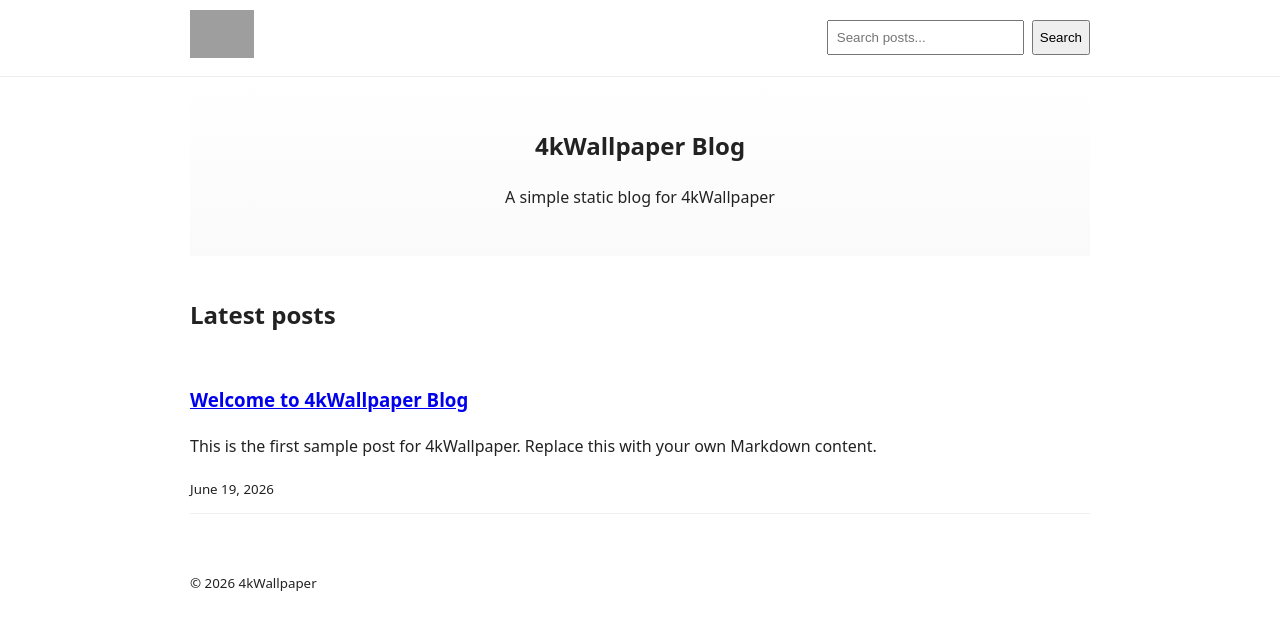
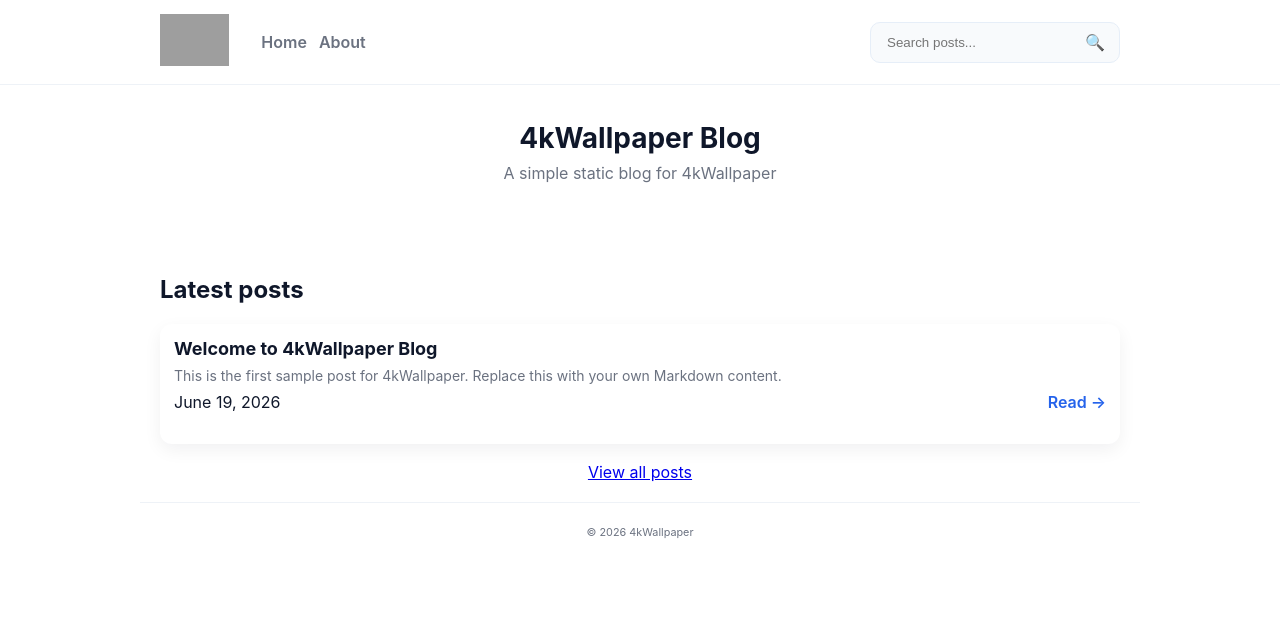
Before and after one commit to ganesh412004/4kwallaper, a Jekyll site: the page built from index.md, in a window 1280 px wide. Shown: the top 630 px of the page. Built offline with Jekyll 4.4.1, drawn with Linux system fonts in a browser that asks for light colours; comment, search, counter and statistics services are not loaded; grey boxes are pictures that could not be loaded.

Commit message:
Improve UI/UX: clean responsive header, home cards, and post layout

```diff
--- a/_layouts/default.html
+++ b/_layouts/default.html
@@ -6,18 +6,32 @@
     <title>{% if page.title %}{{ page.title }} | {% endif %}{{ site.title }}</title>
     {% seo %}
     <link rel="stylesheet" href="{{ '/assets/css/styles.css' | relative_url }}">
-    <script src="https://cdn.jsdelivr.net/npm/fuse.js@6.6.2/dist/fuse.min.js"></script>
+    <script src="https://cdn.jsdelivr.net/npm/fuse.js@6.6.2/dist/fuse.min.js" defer></script>
   </head>
   <body>
     <header class="site-header">
       <div class="container header-inner">
-        <a class="logo-link" href="{{ '/' | relative_url }}">
+        <a class="logo-link" href="{{ '/' | relative_url }}" aria-label="4kWallpaper Home">
           <img src="{{ '/assets/images/logo.png' | relative_url }}" alt="4kWallpaper logo" class="logo" />
         </a>
-        <form id="search-form" class="search-form" onsubmit="return doSearch(event)">
-          <input id="search-input" type="search" placeholder="Search posts...">
-          <button type="submit">Search</button>
-        </form>
+        <nav class="site-nav" aria-label="Main navigation">
+          <a href="{{ '/' | relative_url }}" class="nav-link">Home</a>
+          <a href="{{ '/about/' | relative_url }}" class="nav-link">About</a>
+        </nav>
+
+        <div class="header-controls">
+          <form id="search-form" class="search-form" onsubmit="return doSearch(event)" role="search">
+            <label for="search-input" class="sr-only">Search posts</label>
+            <input id="search-input" class="search-input" type="search" placeholder="Search posts..." aria-label="Search posts">
+            <button class="search-btn" type="submit" aria-label="Search">🔍</button>
+          </form>
+          <button id="menu-toggle" class="menu-toggle" aria-expanded="false" aria-controls="site-mobile-nav">☰</button>
+        </div>
+      </div>
+
+      <div id="site-mobile-nav" class="mobile-nav" hidden>
+        <a href="{{ '/' | relative_url }}">Home</a>
+        <a href="{{ '/about/' | relative_url }}">About</a>
       </div>
     </header>
 
--- a/assets/css/styles.css
+++ b/assets/css/styles.css
@@ -1,11 +1,67 @@
-body { font-family: system-ui, Arial, sans-serif; line-height: 1.6; margin:0; padding:0; color:#222; }
-.container { max-width:900px; margin:0 auto; padding:20px; }
-.site-header { background:#fff; border-bottom:1px solid #eee; }
-.header-inner { display:flex; align-items:center; gap:20px; padding:10px 0; }
-.logo { height:48px; }
-.search-form { margin-left:auto; display:flex; gap:8px; }
-.search-form input { padding:8px; }
-.posts-list { list-style:none; padding:0; }
-.post-item { padding:12px 0; border-bottom:1px solid #f0f0f0; }
-.featured { max-width:100%; height:auto; display:block; margin:12px 0; }
-.hero { background: linear-gradient(#fff,#fafafa); padding:30px 0; text-align:center; }
+/* Clean responsive UI for 4kWallpaper blog */
+:root{
+  --bg: #ffffff;
+  --surface: #ffffff;
+  --muted: #6b7280;
+  --accent: #2563eb; /* blue */
+  --text: #0f172a;
+  --card-shadow: 0 6px 18px rgba(15,23,42,0.06);
+}
+*{box-sizing:border-box}
+body{font-family: Inter, system-ui, -apple-system, "Segoe UI", Roboto, "Helvetica Neue", Arial; background:var(--bg); color:var(--text); margin:0; -webkit-font-smoothing:antialiased}
+.container{max-width:1000px;margin:0 auto;padding:20px}
+
+/* Header */
+.site-header{border-bottom:1px solid #eef2f7;background:var(--surface)}
+.header-inner{display:flex;align-items:center;gap:20px;padding:14px 20px}
+.logo{height:52px;width:auto}
+.site-nav{display:flex;gap:12px;margin-left:12px}
+.nav-link{color:var(--muted);text-decoration:none;font-weight:600}
+.nav-link:hover{color:var(--text)}
+.header-controls{margin-left:auto;display:flex;align-items:center;gap:12px}
+.search-form{display:flex;align-items:center;background:#f8fafc;border:1px solid #e6eef8;padding:6px 8px;border-radius:10px}
+.search-input{border:0;background:transparent;padding:6px 8px;outline:none;width:200px}
+.search-btn{background:transparent;border:0;cursor:pointer;font-size:16px}
+.menu-toggle{display:none;background:transparent;border:0;font-size:20px}
+.sr-only{position:absolute;width:1px;height:1px;padding:0;margin:-1px;overflow:hidden;clip:rect(0,0,0,0);white-space:nowrap;border:0}
+.mobile-nav{display:none;padding:10px 20px;background:#fff;border-bottom:1px solid #eee}
+
+/* Hero */
+.hero{padding:36px 0}
+.hero-inner{text-align:center}
+.site-title{font-size:28px;margin:0}
+.site-description{color:var(--muted);margin-top:8px}
+
+/* Posts grid */
+.posts-grid{display:grid;grid-template-columns:repeat(auto-fit,minmax(260px,1fr));gap:18px;margin-top:18px}
+.post-card{background:var(--surface);border-radius:12px;box-shadow:var(--card-shadow);overflow:hidden;display:flex;flex-direction:column;min-height:120px}
+.card-thumb img{width:100%;height:160px;object-fit:cover;display:block}
+.card-body{padding:14px;display:flex;flex-direction:column;gap:8px}
+.card-title{margin:0;font-size:18px}
+.card-title a{text-decoration:none;color:var(--text)}
+.card-title a:hover{color:var(--accent)}
+.card-excerpt{margin:0;color:var(--muted);font-size:14px}
+.card-meta{display:flex;justify-content:space-between;align-items:center;margin-top:auto}
+.read-more{text-decoration:none;color:var(--accent);font-weight:600}
+
+.more{margin-top:18px;text-align:center}
+
+/* Post page */
+.post-header{padding:18px 0 0 0}
+.post-title{font-size:28px;margin:6px 0}
+.post-meta{color:var(--muted);font-size:14px;margin:0}
+.post-featured img{width:100%;height:auto;border-radius:8px;margin:16px 0}
+.post-content{line-height:1.8;font-size:17px;color:var(--text)}
+.post-content h2{margin-top:18px}
+.tag{background:#f1f5f9;padding:4px 8px;border-radius:6px;font-size:13px;margin-right:6px}
+
+/* Footer */
+.site-footer{border-top:1px solid #eef2f7;padding:20px;text-align:center;color:var(--muted);font-size:13px}
+
+/* Responsive */
+@media (max-width:720px){
+  .search-input{width:120px}
+  .site-nav{display:none}
+  .menu-toggle{display:inline-block}
+  .mobile-nav{display:block}
+}
--- a/index.md
+++ b/index.md
@@ -3,19 +3,35 @@ layout: default
 ---
 
 <section class="hero container">
-  <h1>{{ site.title }}</h1>
-  <p class="site-description">{{ site.description }}</p>
+  <div class="hero-inner">
+    <h1 class="site-title">{{ site.title }}</h1>
+    <p class="site-description">{{ site.description }}</p>
+  </div>
 </section>
 
 <section class="posts container">
-  <h2>Latest posts</h2>
-  <ul class="posts-list">
-    {% for post in site.posts %}
-      <li class="post-item">
-        <h3><a href="{{ post.url | relative_url }}">{{ post.title }}</a></h3>
-        <p class="excerpt">{{ post.excerpt | strip_html | truncate: 200 }}</p>
-        <small>{{ post.date | date: "%B %d, %Y" }}</small>
-      </li>
+  <h2 class="section-title">Latest posts</h2>
+  <div class="posts-grid">
+    {% for post in site.posts limit: 12 %}
+      <article class="post-card">
+        {% if post.image %}
+          <a class="card-thumb" href="{{ post.url | relative_url }}">
+            <img src="{{ post.image | relative_url }}" alt="{{ post.title }}" loading="lazy">
+          </a>
+        {% endif %}
+        <div class="card-body">
+          <h3 class="card-title"><a href="{{ post.url | relative_url }}">{{ post.title }}</a></h3>
+          <p class="card-excerpt">{{ post.excerpt | strip_html | truncate: 160 }}</p>
+          <div class="card-meta">
+            <time datetime="{{ post.date | date_to_xmlschema }}">{{ post.date | date: "%B %d, %Y" }}</time>
+            <a class="read-more" href="{{ post.url | relative_url }}">Read →</a>
+          </div>
+        </div>
+      </article>
     {% endfor %}
-  </ul>
+  </div>
+
+  <div class="more">
+    <a href="/archives/">View all posts</a>
+  </div>
 </section>
```
Also changed, not shown: other parts of _layouts/default.html (+14 -1 lines), _layouts/post.html (+16 -5 lines).
